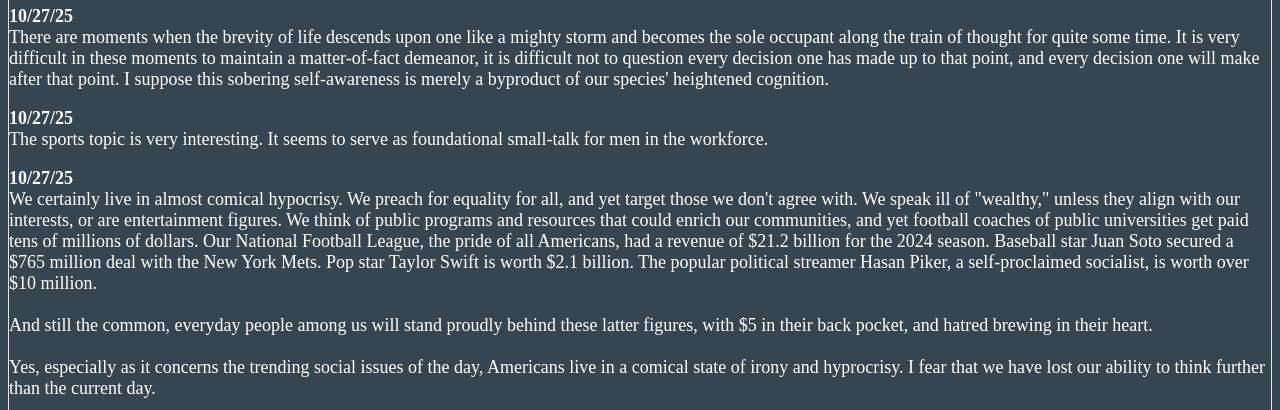
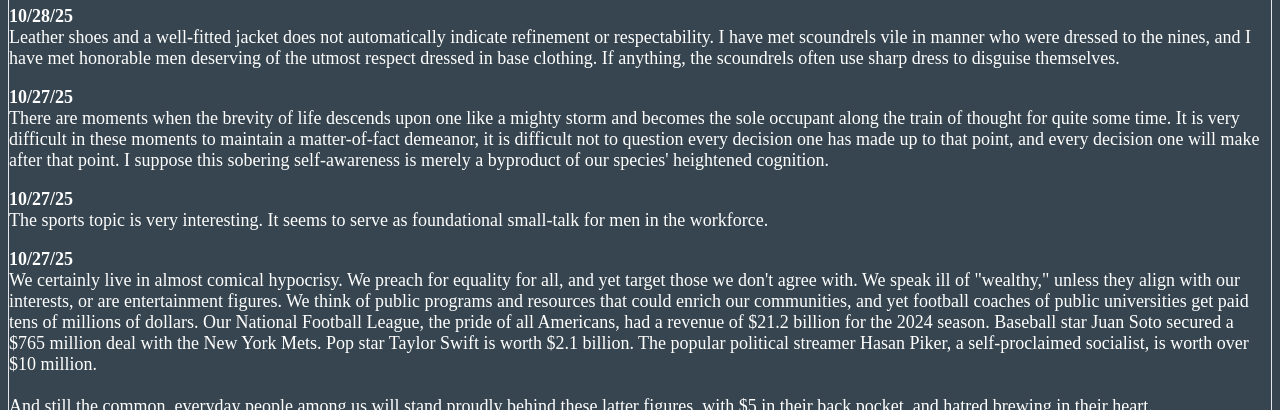
Before and after one commit to mi-cawber/mi-cawber.github.io, a plain HTML site: page thoughts.html in a window 1280 px wide. Shown: the part 690-1100 px from the top of the page. Drawn offline with Linux system fonts and the light colour scheme.

Commit message:
thoughts

```diff
--- a/thoughts.html
+++ b/thoughts.html
@@ -23,7 +23,6 @@
             <h1 style='text-align: center;'>Month, Year</h1>
                 <p class='body' class='body'>
                     <b>xx/xx/xx</b><br>
-
                 </p>
         </div>
 	-->
@@ -31,9 +30,13 @@
             <h1 style='text-align: center;'>October, 2025</h1>
 
                 <p class='body' class='body'>
+                    <b>10/28/25</b><br>
+		    Leather shoes and a well-fitted jacket does not automatically indicate refinement or respectability. I have met scoundrels vile in manner who were dressed to the nines, and I have met honorable men deserving of the utmost respect dressed in base clothing. If anything, the scoundrels often use sharp dress to disguise themselves.
+                </p>
+
+                <p class='body' class='body'>
                     <b>10/27/25</b><br>
                     There are moments when the brevity of life descends upon one like a mighty storm and becomes the sole occupant along the train of thought for quite some time. It is very difficult in these moments to maintain a matter-of-fact demeanor, it is difficult not to question every decision one has made up to that point, and every decision one will make after that point. I suppose this sobering self-awareness is merely a byproduct of our species' heightened cognition.
-
                 </p>
                 <p class='body' class='body'>
                     <b>10/27/25</b><br>
```
Also changed, not shown: 2 other files.
